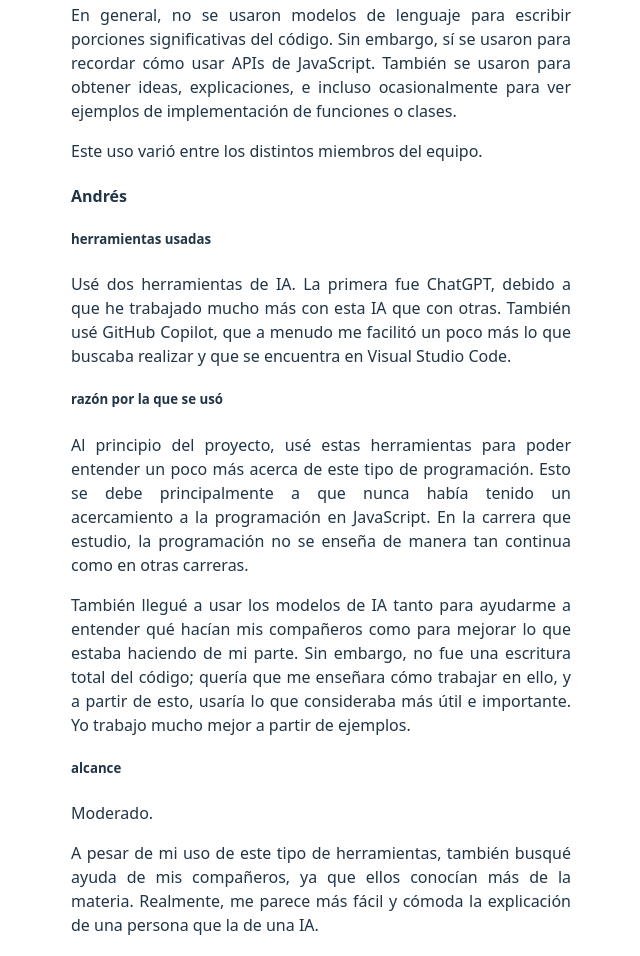
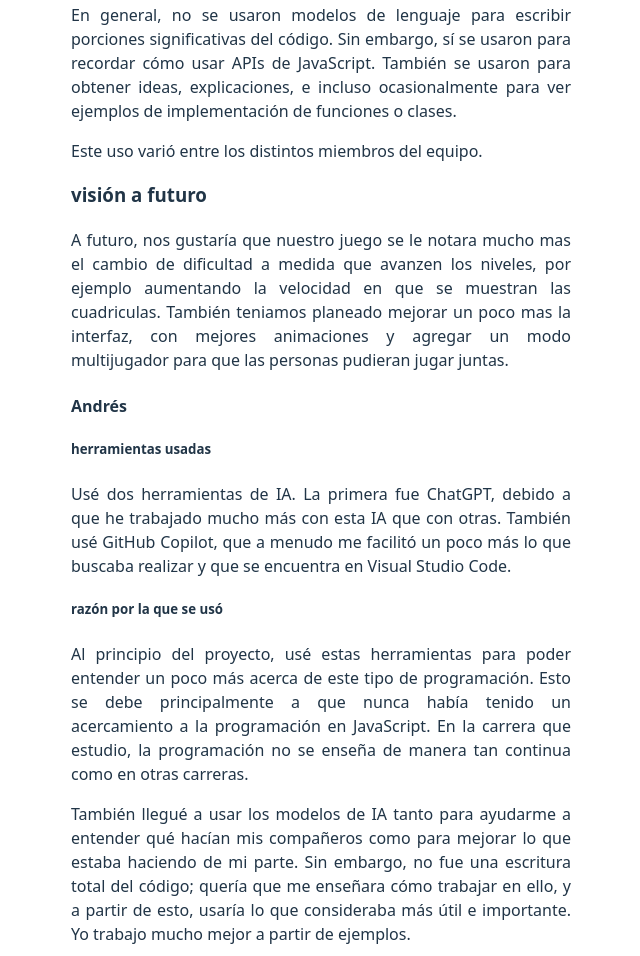
Before and after one commit to dontwanttothink/2016375, a website built with Vite: page proyectos/1/reporte.html in a window 1280 px wide. Shown: the part 5369-6325 px from the top of the page, without its empty margins (319-959 px from the left). Built offline with nearby package versions, Linux system fonts and the light colour scheme.

Commit message:
Agregar vision a futuro

```diff
--- a/proyectos/1/reporte.html
+++ b/proyectos/1/reporte.html
@@ -341,6 +341,14 @@
 
 				<p>Este uso varió entre los distintos miembros del equipo.</p>
 
+				<h3>Visión a futuro</h3>
+
+				<p>
+					A futuro, nos gustaría que nuestro juego se le notara mucho mas el cambio de dificultad
+					a medida que avanzen los niveles, por ejemplo aumentando la velocidad en que se muestran las cuadriculas. También teniamos planeado mejorar un poco mas la interfaz, con mejores animaciones y agregar
+					un modo multijugador para que las personas pudieran jugar juntas.
+				</p>
+
 				<h4 class="preserve-case">Andrés</h4>
 
 				<h5>Herramientas usadas</h5>
```
